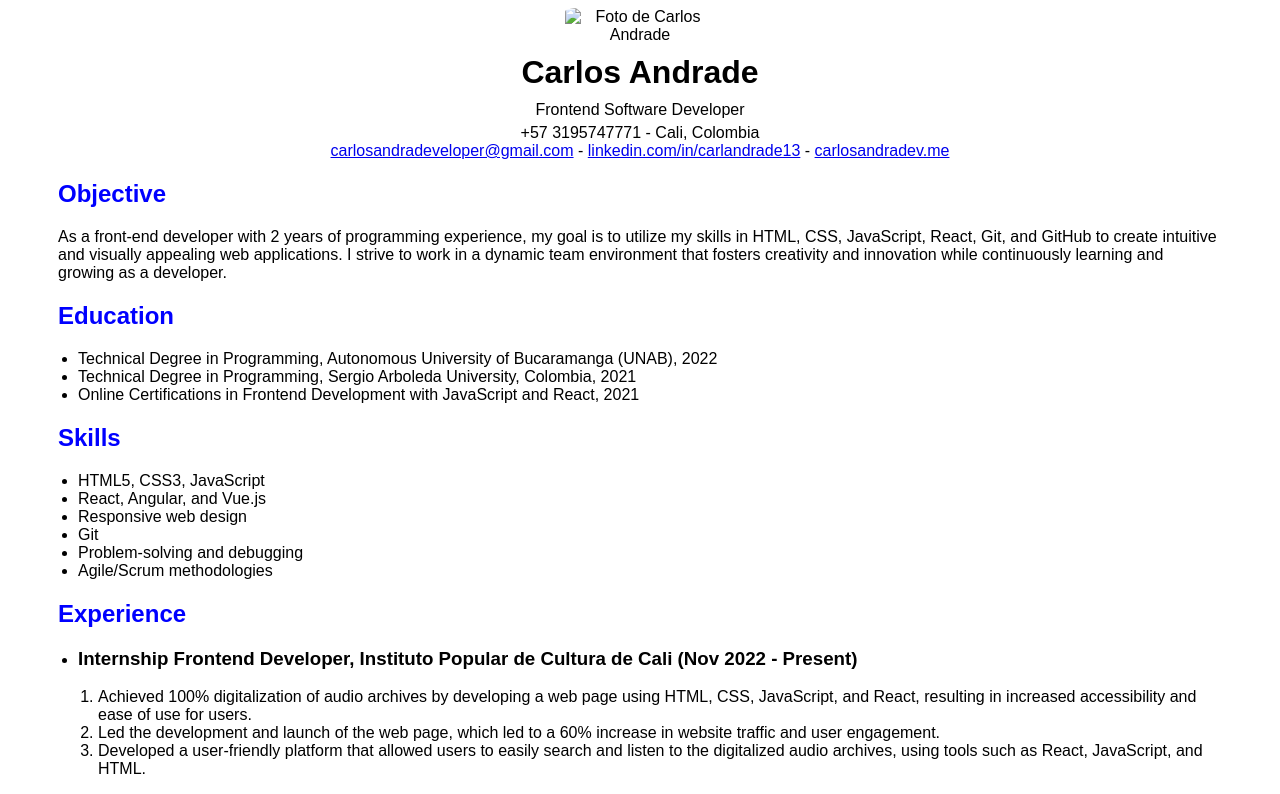
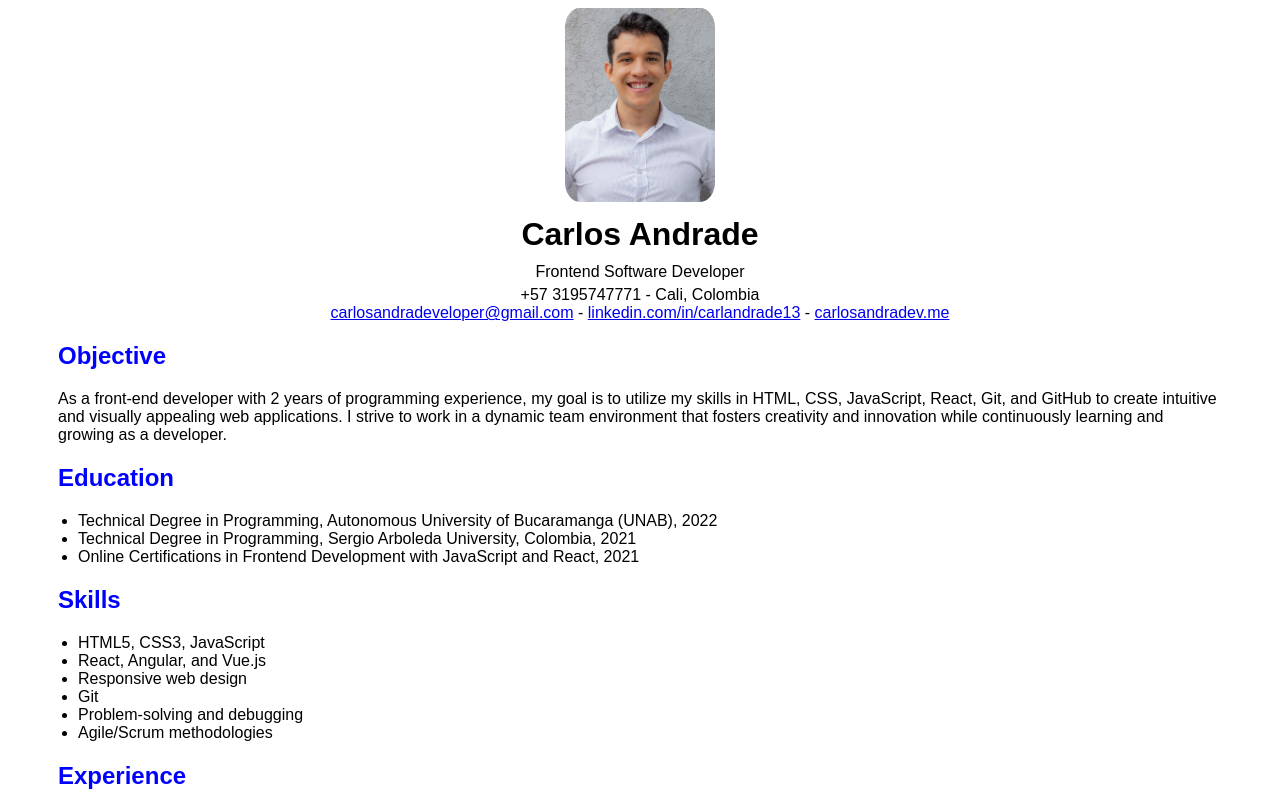
Before and after one commit to carlandrade/Desaf-o-Latam---Carlos-Andrade, a plain HTML site: page index.html in a window 1280 px wide. Shown: the top 794 px of the page. Drawn offline with Linux system fonts and the light colour scheme; the site is published under a folder, as on GitHub Pages, so addresses that start at the root find nothing.

Commit message:
Update index.html

```diff
--- a/index.html
+++ b/index.html
@@ -47,7 +47,7 @@
 
 <body>
     <header>
-        <img src="/assets/img/foto.png" alt="Foto de Carlos Andrade">
+        <img src="assets/img/foto.png" alt="Foto de Carlos Andrade">
         <h1>Carlos Andrade</h1>
         <p>Frontend Software Developer</p>
         <p>
```
